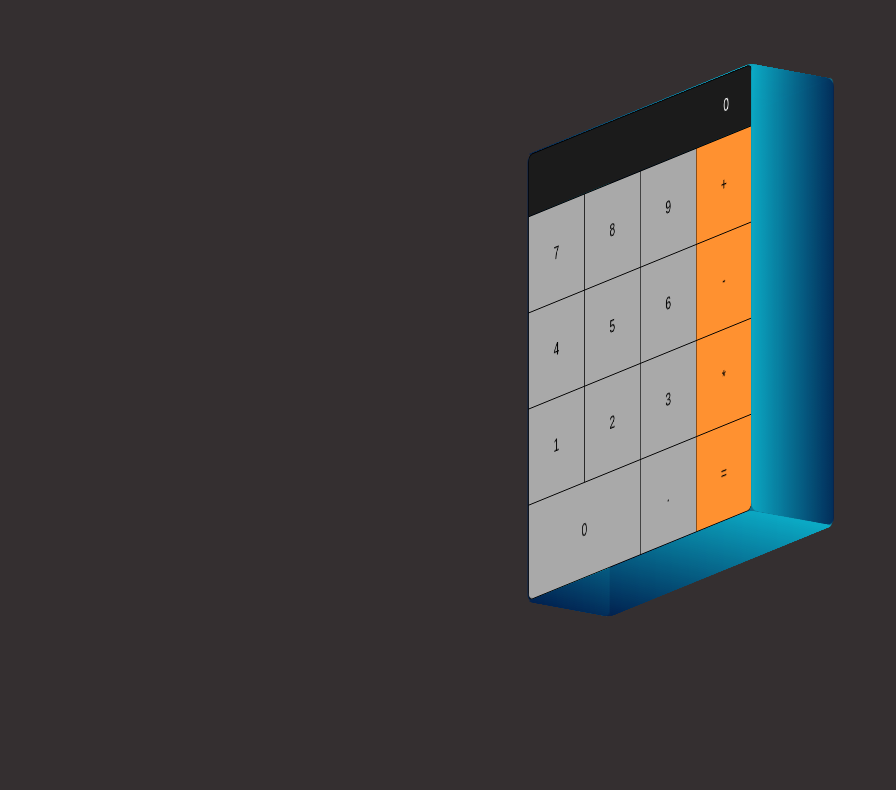
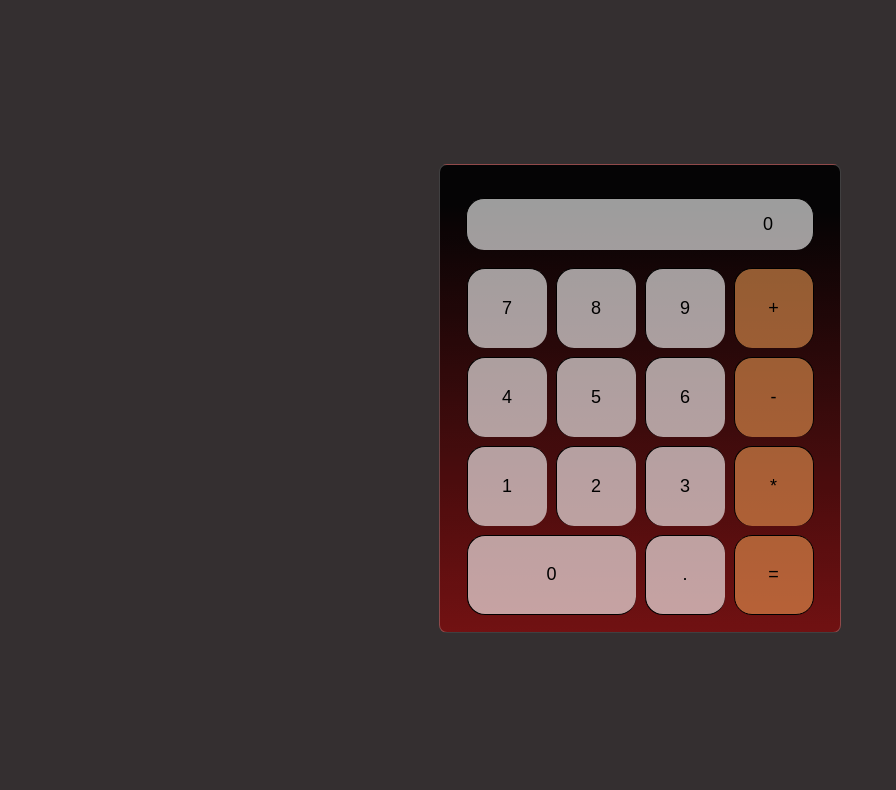
Before and after one commit to k2pbac/calculator, a website: page index.html in a window 1280 px wide. Shown: the part 60-850 px from the top of the page, without its empty margins (0-896 px from the left). Before the commit the page ends 800 px from the top, so only its background shows below. Drawn offline with nearby package versions, Linux system fonts and the light colour scheme.

Commit message:
finish styles

```diff
--- a/index.html
+++ b/index.html
@@ -4,9 +4,13 @@
     <meta http-equiv="X-UA-Compatible" content="IE=edge" />
     <meta name="viewport" content="width=device-width, initial-scale=1.0" />
     <link href="css/styles.css" type="text/css" rel="stylesheet" />
-    <title>Document</title>
+    <link rel="icon" type="image/x-icon" href="/favicon_io/favicon.ico" />
+    <title>MyCalc</title>
   </head>
   <body>
+    <div class="header">
+      <h1>MyCalc</h1>
+    </div>
     <div class="shape">
       <div id="draggable" class="calculator-form">
         <div class="s2"></div>
--- /dev/null
+++ b/public/css/index.css
@@ -0,0 +1,2 @@
+.header {
+}
--- a/public/css/styles.css
+++ b/public/css/styles.css
@@ -1,5 +1,33 @@
 body {
   background: #342f30;
+}
+input {
+  box-sizing: border-box;
+  border-radius: 1em;
+}
+input::before {
+  width: 0.15em;
+  height: 8em;
+  left: 28%;
+  top: 50%;
+  margin-top: -4em;
+  background-color: white;
+  border-radius: 1em;
+  box-shadow: 0 0 0 0.2em #ff6347, 0 0 1em 0.3em #ff6347,
+    1em 1em 0.4em 0.2em rgba(0, 0, 0, 0.6);
+}
+input::after {
+  box-sizing: border-box;
+  width: 4em;
+  height: 8.2em;
+  left: 48%;
+  top: 50%;
+  margin-top: -4.199999999999999em;
+  border-radius: 2em;
+  border: 0.15em solid white;
+  box-shadow: inset 0 0 0 0.2em #ff6347, inset 0 0 1em 0.3em #ff6347,
+    inset 1em 1em 0.4em rgba(0, 0, 0, 0.6), 0 0 0 0.2em #ff6347,
+    0 0 1em 0.3em #ff6347, 1em 1em 0.4em rgba(0, 0, 0, 0.6);
 }
 
 .shape {
@@ -9,27 +37,32 @@ body {
   height: 100%;
 }
 .calculator-form {
-  height: 480px;
+  height: 465px;
   display: flex;
   align-items: center;
   flex-direction: column;
   position: relative;
   transform-style: preserve-3d;
   animation: rotate 6s linear infinite;
-  transform: rotateX(16deg) rotateY(304deg) rotateZ(360deg);
-  /* transform: rotateX(-28deg) rotateY(235deg) rotateZ(360deg); */
+  /* transform: rotateX(8deg) rotateY(8deg) rotateZ(360deg); */
 }
 
 .calculator-form > div {
   border-radius: 8px;
   position: absolute;
   opacity: 0.9;
-  background: linear-gradient(to right, #09adc8, #001f4e);
+  background-image: linear-gradient(
+    179deg,
+    rgba(0, 0, 0, 1) 9.2%,
+    rgba(127, 16, 16, 1) 103.9%
+  );
+  border: 0.1px solid #ffffff42;
 }
 .calculator-form form {
   display: grid;
-  grid-template-rows: 100px 100px 100px 100px;
-  grid-template-columns: 100px 100px 100px 100px;
+  gap: 9px;
+  grid-template-rows: 80px 80px 80px 80px;
+  grid-template-columns: 80px 80px 80px 80px;
 }
 button {
   border: none;
@@ -37,15 +70,14 @@ button {
   border-top: 1px solid black;
   border-left: 1px solid black;
   font-size: 18px;
-  background: #ff9130;
+  background: #e696509c;
+  border-radius: 1em;
 }
 .zero {
   grid-column-start: 0;
   grid-column-end: span 2;
-  border-bottom-left-radius: 8px;
 }
 .equal {
-  border-bottom-right-radius: 8px;
   border-bottom: 1px solid black;
 }
 input {
@@ -55,22 +87,25 @@ input {
   cursor: default;
   font-size: 18px;
   text-align: center;
-  background: #a9a9a9;
+  background: #ffffff9c;
 }
 input.total {
-  width: 400px;
+  width: 348px;
+  height: 100px;
   border: 1px solid black;
   border-bottom: 0;
-  height: 80px;
+  height: 60px;
   text-align: end;
   padding-right: 40px;
-  border-top-left-radius: 8px;
-  border-top-right-radius: 8px;
-  background: #1b1b1b;
-  color: white;
+  border-top-left-radius: 18px;
+  border-top-right-radius: 18px;
+  background: #ffffff9c;
+  color: black;
+  margin: 18px;
+  margin-top: 32px;
 }
 input.total::placeholder {
-  color: white;
+  color: black;
 }
 .zero,
 .dot {
@@ -93,7 +128,7 @@ input.total::placeholder {
 .s4 {
   width: 400px;
   height: 100px;
-  transform: rotateX(90deg) translateZ(50px) rotate(180deg) translateY(48px);
+  transform: rotateX(90deg) translateZ(50px) rotate(180deg) translateY(50px);
 }
 /* left */
 .s5 {
@@ -107,9 +142,3 @@ input.total::placeholder {
   height: 100px;
   transform: rotateX(-90deg) translateZ(415px) rotate(180deg) translateY(-48px);
 }
-
-/* @keyframes rotate {
-  100% {
-    transform: rotateX(0deg) rotateY(360deg) rotateZ(360deg);
-  }
-} */
--- /dev/null
+++ b/public/favicon_io/about.txt
@@ -0,0 +1,6 @@
+This favicon was generated using the following font:
+
+- Font Title: Leckerli One
+- Font Author: Copyright (c) 2011 Gesine Todt (www.gesine-todt.de hallo@gesine-todt.de), with Reserved Font Names "Leckerli"
+- Font Source: http://fonts.gstatic.com/s/leckerlione/v20/V8mCoQH8VCsNttEnxnGQ-1itLZxcBtItFw.ttf
+- Font License: SIL Open Font License, 1.1 (http://scripts.sil.org/OFL))
--- a/public/scripts.js
+++ b/public/scripts.js
@@ -3,60 +3,34 @@ $(document).ready(function () {
   let runningTotal = 0;
   let runningVal = [];
   let index = 0;
-  let isOnDiv = false;
-  var divPos = {};
-  var offset = $("#draggable").offset();
-
-  $.fn.rotationInfo = function () {
-    var el = $(this),
-      tr =
-        el.css("-webkit-transform") ||
-        el.css("-moz-transform") ||
-        el.css("-ms-transform") ||
-        el.css("-o-transform") ||
-        "",
-      info = { rad: 0, deg: 0 };
-    if ((tr = tr.match("matrix\\((.*)\\)"))) {
-      tr = tr[1].split(",");
-      if (typeof tr[0] != "undefined" && typeof tr[1] != "undefined") {
-        info.rad = Math.atan2(tr[1], tr[0]);
-        info.deg = parseFloat(((info.rad * 180) / Math.PI).toFixed(1));
-      }
-    }
-    return info;
-  };
-
-  $("#draggable").mouseenter(function () {
-    isOnDiv = true;
-  });
-  $("#draggable").mouseleave(function () {
-    isOnDiv = false;
-  });
+  let divPos = {};
+  let offset = $("#draggable").offset();
+  let startY = 0;
+  let startX = 0;
   $("#draggable").draggable(
     { containment: ".calculator-form" },
     {
-      start: function () {
-        console.log("start");
-        const obj = $(this);
+      start: function (event, ui) {
+        startY = event.pageY;
+        startX = event.pageX;
       },
       drag: function (event, ui) {
         const obj = $(this);
-        console.log(obj.rotationInfo());
 
         divPos = {
           left: event.pageX - offset.left,
           top: event.pageY - offset.top,
         };
-        let x = Math.abs(16 - divPos["left"]);
-        let y = 304 - divPos["top"];
-        console.log({ x, y });
-        const mod = (n, m) => (m + (n % m)) % m;
-        const capX = (value, low, high) =>
-          low + mod(value - low, high - low + 1);
-        const capY = (value, low, high) =>
-          low + mod(value - low, high - low + 1);
+        let realY = startY - event.pageY;
+        let realX = startX - event.pageX;
 
-        obj.css("transform", `rotateX(${capX(x, 0, 360) + "deg"})`);
+        obj.css(
+          "transform",
+          `rotateY(${realX + "deg"}) rotateX(${realY + "deg"}) rotateZ(360deg)`
+        );
+
+        ui.position.top = 0;
+        ui.position.left = 0;
       },
     }
   );
```
Also changed, not shown: public/favicon_io/android-chrome-192x192.png (added), public/favicon_io/android-chrome-512x512.png (added), public/favicon_io/apple-touch-icon.png (added), public/favicon_io/favicon-16x16.png (added), public/favicon_io/favicon-32x32.png (added), public/favicon_io/favicon.ico (added), public/favicon_io/site.webmanifest (added).
